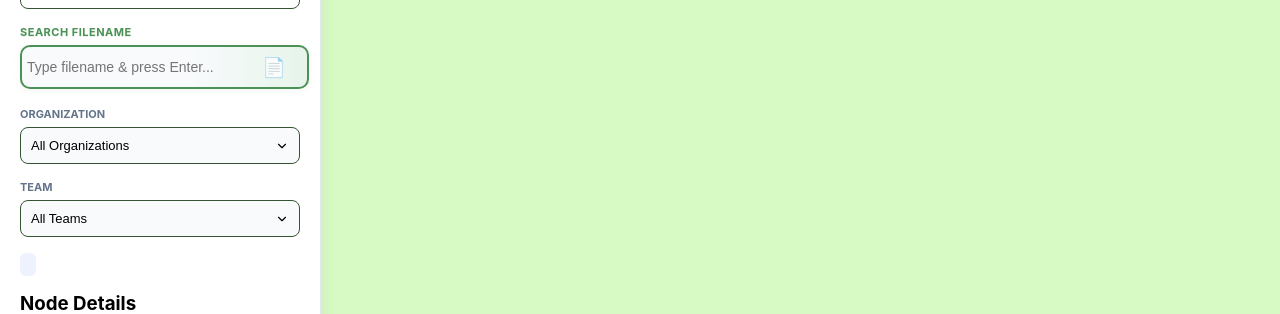
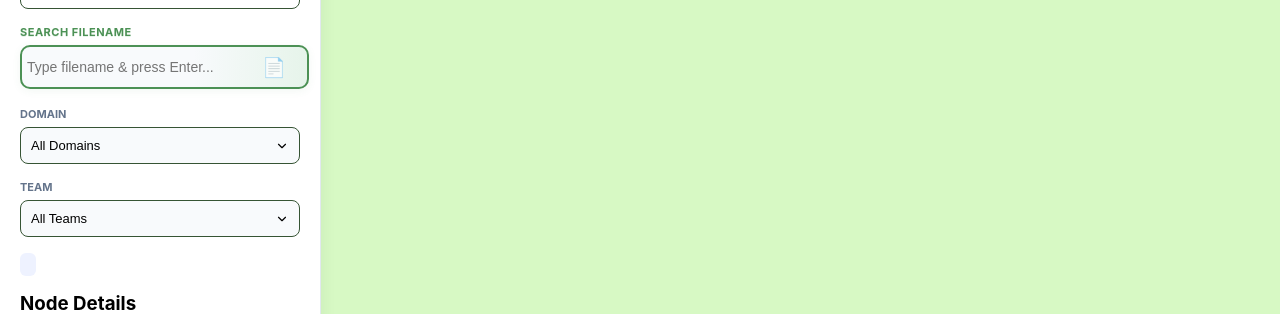
Before and after one commit to Debojyoti-Chanda/Flow-Arch, a Flask app: page / in a window 1280 px wide. Shown: the part 138-452 px from the top of the page. Run offline with Flask 3, Linux system fonts and the light colour scheme.

Commit message:
Change from org to domain

```diff
--- a/templates/index.html
+++ b/templates/index.html
@@ -43,9 +43,9 @@
                 </div>
 
                 <div class="filter-group">
-                    <label for="org-filter">Organization</label>
+                    <label for="org-filter">Domain</label>
                     <select id="org-filter" class="filter-select">
-                        <option value="all">All Organizations</option>
+                        <option value="all">All Domains</option>
                     </select>
                 </div>
 
```
